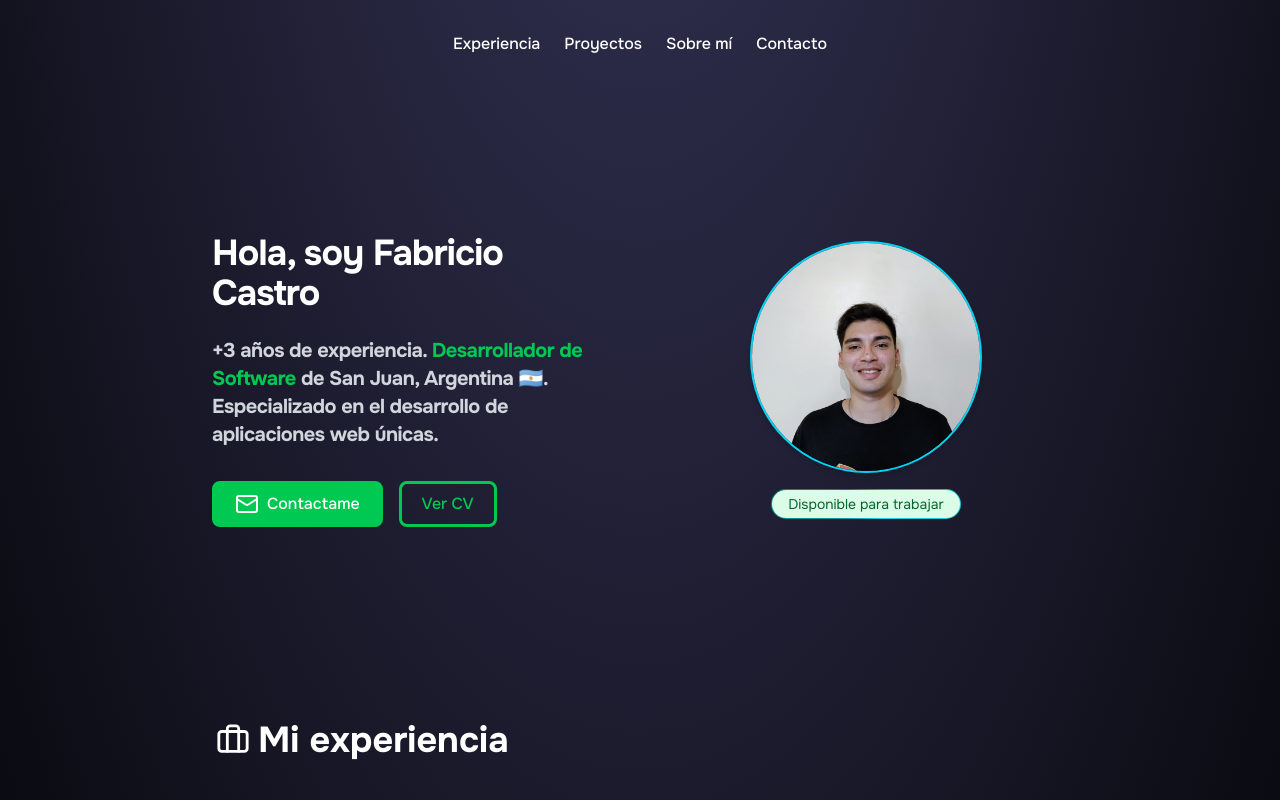
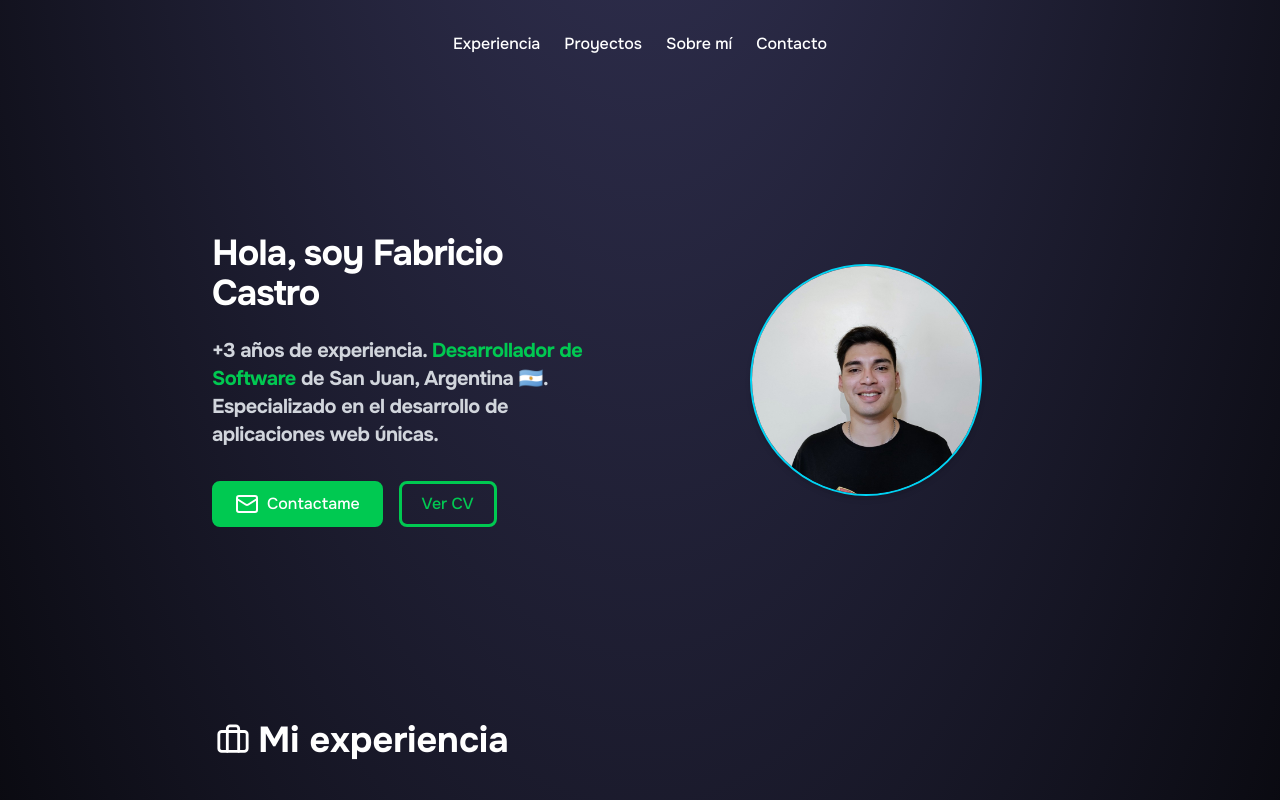
Before and after one commit to fabricastro/portfolio-fabricastro, a Next.js app: page / in a window 1280 px wide. Shown: the top 800 px of the page. Built offline with nearby package versions, Linux system fonts and the light colour scheme.

Commit message:
corrección en el enlace del CV y se comenta sección de disponibilidad en el componente Hero

```diff
--- a/src/components/Hero.tsx
+++ b/src/components/Hero.tsx
@@ -32,7 +32,7 @@
                     </Button>
                     <Button
                         variant="green2"
-                        onClick={() => window.open("/assets/CV-FabricioCastro.pdf")}
+                        onClick={() => window.open("/assets/CV-Fabricio-Castro.pdf")}
                     >
                         Ver CV
                     </Button>
@@ -51,14 +51,14 @@
                     className="rounded-full w-36 h-36 md:w-58 md:h-58 bg-blue-900 border-2 border-cyan-400 shadow-md"
                 />
 
-                <span className="relative inline-flex overflow-hidden rounded-full p-[1px]">
+                {/* <span className="relative inline-flex overflow-hidden rounded-full p-[1px]">
                     <a href="https://www.linkedin.com/in/fabricio-castrodev/" target="_blank" rel="noopener noreferrer">
                         <span className="absolute inset-[-1000%] animate-[spin_2s_linear_infinite] bg-[conic-gradient(from_90deg_at_50%_50%,#22d3ee_0%,#0f766e_50%,#22d3ee_100%)]" />
                         <div className="inline-flex items-center justify-center w-full px-4 py-1 text-sm text-green-800 bg-green-100 rounded-full cursor-pointer dark:bg-gray-800 dark:text-white/80 backdrop-blur-3xl whitespace-nowrap z-10 relative">
                             Disponible para trabajar
                         </div>
                     </a>
-                </span>
+                </span> */}
             </motion.div>
         </section>
     )
```
Also changed, not shown: 1 other file (tests, documents, lock files or other folders).
